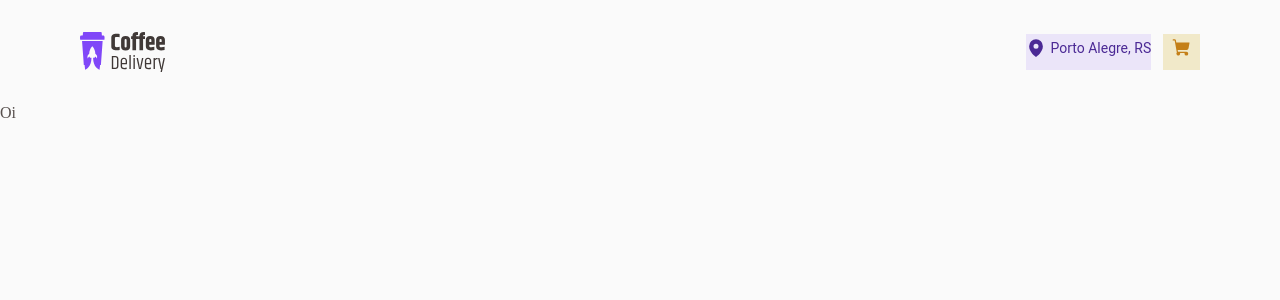
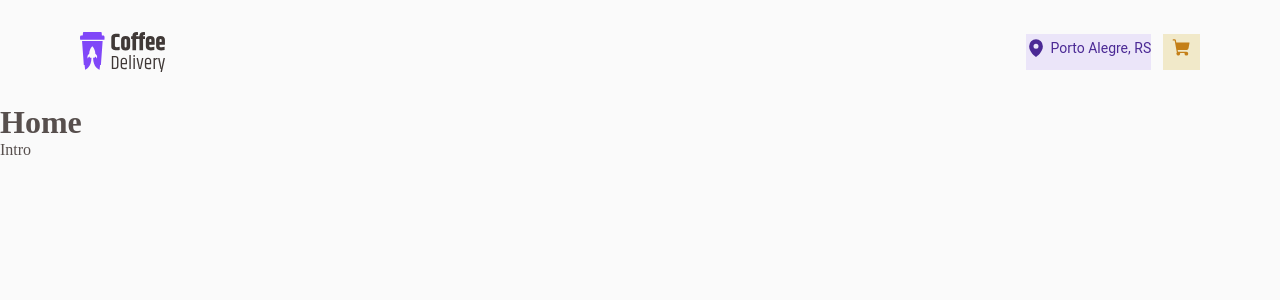
Before and after one commit to ReinaldoARamos/Ignite_Coffee_Delivery-, a React (Vite) app: page / in a window 1280 px wide. Shown: the top 300 px of the page. Built offline with nearby package versions, Linux system fonts and the light colour scheme.

Commit message:
adicionando um favico nde café

```diff
--- a/index.html
+++ b/index.html
@@ -1,6 +1,8 @@
 <!DOCTYPE html>
 <html lang="en">
   <head>
+    <link rel="icon" type="image/png" href="./src/assets/coffee-cup.png">
+
     <link rel="preconnect" href="https://fonts.googleapis.com" />
     <link rel="preconnect" href="https://fonts.gstatic.com" crossorigin />
     <link
--- a/src/Pages/Home/components/intro.tsx
+++ b/src/Pages/Home/components/intro.tsx
@@ -4,7 +4,7 @@ export function Intro() {
   return (
     <>
       <IntroContainer>
-        Oi
+        Intro
       </IntroContainer>
     </>
   );
--- /dev/null
+++ b/src/Pages/Home/index.tsx
@@ -0,0 +1,10 @@
+import { Intro } from "./components/intro";
+
+export function Homepage() {
+  return (
+    <>
+      <h1>Home</h1>
+      <Intro />
+    </>
+  );
+}
--- a/src/routes/routes.tsx
+++ b/src/routes/routes.tsx
@@ -2,6 +2,7 @@ import { Routes, Route } from "react-router-dom";
 import { DefaultLayout } from "../layout";
 
 import { CartPage } from "../Pages/Cart";
+import { Homepage } from "../Pages/Home";
 
 import { Intro } from "../Pages/Home/components/intro";
 import { defaultTheme } from "../styles/themes/default";
@@ -10,7 +11,7 @@ export function Router() {
   return (
     <Routes>
         <Route path="/" element={<DefaultLayout />}>
-      <Route path="/" element={<Intro />} />
+      <Route path="/" element={<Homepage />} />
       <Route path="/cart" element={<CartPage />} />
       </Route>
     </Routes>
```
Also changed, not shown: src/assets/coffee-cup.png (added).
